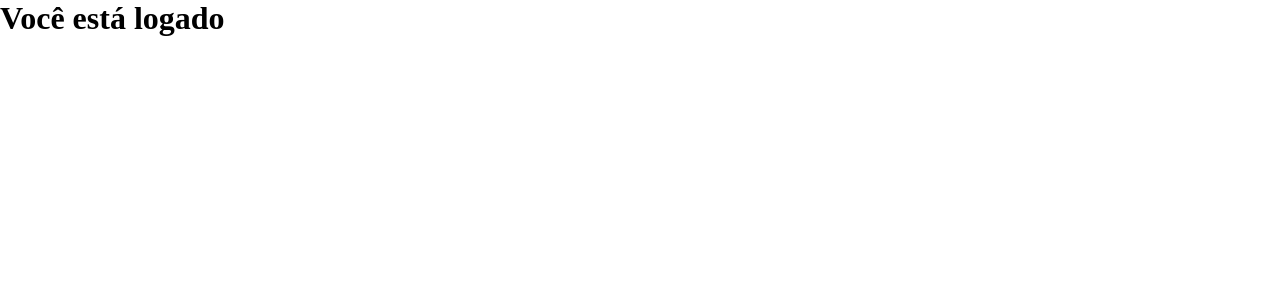
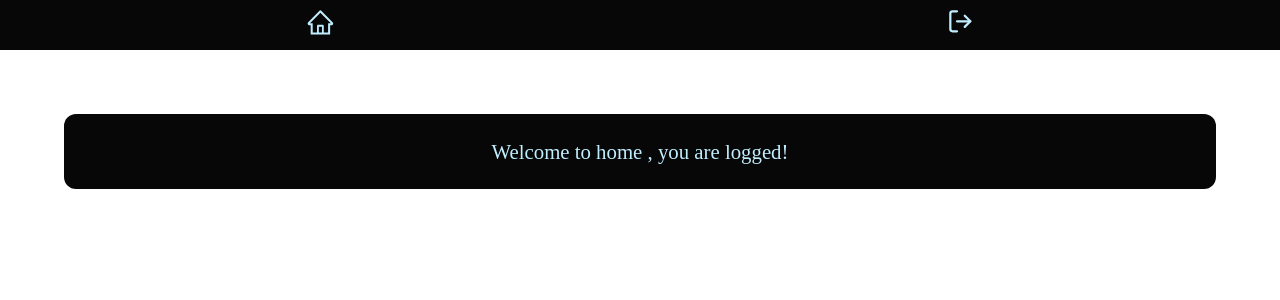
Before and after one commit to GustavoSoaresSousa/pageSignIn, a React (Create React App) app in the folder frontend/: page /home in a window 1280 px wide. Shown: the top 300 px of the page. Built offline with nearby package versions, Linux system fonts and the light colour scheme.

Commit message:
header created, redux implemented.

```diff
--- a/frontend/package.json
+++ b/frontend/package.json
@@ -3,12 +3,15 @@
   "version": "0.1.0",
   "private": true,
   "dependencies": {
+    "@reduxjs/toolkit": "^1.8.1",
     "@testing-library/jest-dom": "^5.16.4",
     "@testing-library/react": "^12.1.4",
     "@testing-library/user-event": "^13.5.0",
     "axios": "^0.26.1",
     "react": "^18.0.0",
     "react-dom": "^18.0.0",
+    "react-icons": "^4.3.1",
+    "react-redux": "^8.0.0",
     "react-router-dom": "^6.3.0",
     "react-scripts": "5.0.0",
     "redux": "^4.1.2",
--- a/frontend/src/components/header/Header.css
+++ b/frontend/src/components/header/Header.css
@@ -0,0 +1,40 @@
+.header-container {
+  height: 50px;
+  background: #070707;
+  color: #c1eeff;
+  font-size: 1.2rem;
+}
+
+.div-header-content {
+  width: 100%;
+  display: flex;
+  justify-content: space-around;
+  align-items: center;
+
+}
+
+.div-header-content div {
+  display: flex;
+  flex-direction: column;
+  align-items: center;
+
+  margin-top: 8px;
+
+  cursor: pointer;
+}
+
+.div-header-content div svg {
+  width: 1.5em;
+  height: 1.5em;
+}
+
+.div-header-content div button {
+  background: #070707;
+  color: #c1eeff;
+  cursor: pointer;
+}
+
+.div-header-content div button svg {
+  width: 2em;
+  height: 2em;
+}
--- a/frontend/src/components/header/Header.js
+++ b/frontend/src/components/header/Header.js
@@ -0,0 +1,26 @@
+import React from 'react';
+import './Header.css';
+import { AiOutlineHome } from 'react-icons/ai';
+import { FiLogOut } from 'react-icons/fi';
+
+import {Link, useNavigate} from 'react-router-dom'
+import { useDispatch } from 'react-redux';
+import { logOut } from '../../redux/userSlice'
+
+export function Header(){
+  const dispatch = useDispatch();
+  const navigate = useNavigate();
+
+  const handleLogOut = () => {
+    dispatch(logOut());
+    navigate('/login')
+  }
+  return (
+    <header className="header-container">
+      <div className="div-header-content">
+        <div><AiOutlineHome><Link to="/home"></Link></AiOutlineHome></div>
+        <div><button onClick={handleLogOut}><FiLogOut><Link to="#"></Link></FiLogOut></button></div>
+      </div>
+    </header>
+  )
+}
--- a/frontend/src/index.js
+++ b/frontend/src/index.js
@@ -1,11 +1,15 @@
 import React from 'react';
 import ReactDOM from 'react-dom';
 import App from './App';
+import { Provider } from 'react-redux'
+import store from './redux/store'
 
 
 ReactDOM.render(
   <React.StrictMode>
-    <App />
+    <Provider store={store}>
+      <App />
+    </Provider>
   </React.StrictMode>,
   document.getElementById('root')
 );
--- a/frontend/src/pages/Home.js
+++ b/frontend/src/pages/Home.js
@@ -1,7 +1,20 @@
 import React from 'react';
+import '../styles/homeStyle.css';
+import { Header } from '../components/header/Header';
+import { useSelector } from 'react-redux';
+import { useNavigate } from 'react-router-dom';
 
 export function Home() {
+  const { user } = useSelector(state => state.user);
+  //const navigate = useNavigate();
+
+  const {firstName, lastName, token} = user;
   return (
-    <h1>Você está logado</h1>
+    <div className="div-home-container">
+      <Header />
+      <div className="div-home-content" >
+        <p>Welcome to home {firstName}, you are logged!</p>
+      </div>
+    </div>
   )
 }
--- a/frontend/src/pages/Login.js
+++ b/frontend/src/pages/Login.js
@@ -1,20 +1,21 @@
-import React, {useState, useEffect} from 'react';
-
-import api  from '../services/api';
-import { useNavigate } from 'react-router-dom'
+import React, { useState, useEffect } from 'react';
+import api from '../services/api';
+import { useDispatch } from 'react-redux';
+import { useNavigate } from 'react-router-dom';
 
 import '../styles/createAccountStyle.css';
+import { changeUser } from '../redux/userSlice';
 
 const userData = {
   email: '',
   password: ''
 }
 
-export  function Login() {
+export function Login() {
   const [user, setUser] = useState(userData);
-  const [userLogged, setUserLogged] = useState({token: '', firstName: '', lastName: '',});
-
+  const [userLogged, setUserLogged] = useState({ token: '', firstName: '', lastName: ''});
   const navigate = useNavigate();
+  const dispatch = useDispatch();
 
   function handleInput(e) {
     const { value, name } = e.target;
@@ -24,22 +25,23 @@ export  function Login() {
     })
   }
 
-  async function handleSubmit(e){
+  async function handleSubmit(e) {
     e.preventDefault();
 
-    if(!user.email || !user.password) return alert('Please fill in all fields')
+    if (!user.email || !user.password) return alert('Please fill in all fields')
 
     const response = await api.post('/createAccount/login', {
       email: user.email,
       passwordVirtual: user.password
     });
     const data = response.data
-    if(response) {
+    if (response) {
       setUserLogged({
+        firstName: data.firstName,
+        lastName: data.lastName,
         token: data.token,
-        firstName: data.firstName,
-        lastName: data.lastName
       })
+      dispatch(changeUser({firstName: data.firstName, lastName: data.lastName, token: data.token}));
     }
     setUser(userData);
     navigate('/home')
@@ -52,13 +54,13 @@ export  function Login() {
           <div className="intro">
             <h3>START FOR FREE</h3>
             <h1>Login Account</h1>
-            <p>don't have an account?<a href="#">Create Account</a></p>
+            <p>don't have an account?<a href="/">Create Account</a></p>
           </div>
           <div className="form-container-login">
             <form onSubmit={handleSubmit}>
               <div className="input-group">
-                  <input type="email" placeholder="Email"  className="input" required name="email" value={user.email} onChange={handleInput} />
-                  <input type="password" placeholder="Password" className="input-password" required name="password" value={user.password} onChange={handleInput}  />
+                <input type="email" placeholder="Email" className="input" required name="email" value={user.email} onChange={handleInput} />
+                <input type="password" placeholder="Password" className="input-password" required name="password" value={user.password} onChange={handleInput} />
               </div>
               <button type="submit" className="button-create">Login in</button>
             </form>
--- /dev/null
+++ b/frontend/src/redux/store.js
@@ -0,0 +1,8 @@
+import { configureStore } from '@reduxjs/toolkit';
+import userReducer from './userSlice'
+
+export default configureStore({
+  reducer: {
+    user: userReducer,
+  }
+})
--- /dev/null
+++ b/frontend/src/redux/userSlice.js
@@ -0,0 +1,35 @@
+import { createSlice } from '@reduxjs/toolkit';
+
+export const slice = createSlice({
+  name: 'user',
+  initialState: {
+    user: {
+    firstName: '',
+    lastName: '',
+    token: '',
+    },
+    isLogged: false,
+  },
+  reducers: {
+    changeUser(state, { payload }){
+      return { ...state, isLogged: true, user:{
+        firstName: payload.firstName,
+        lastName: payload.lastName,
+        token: payload.token,
+      }}
+    },
+    logOut(state){
+      return {...state, isLogged: false,     user: {
+        firstName: '',
+        lastName: '',
+        token: '',
+        }}
+    },
+  }
+})
+
+export const {changeUser, logOut} = slice.actions;
+
+export const selectUser = state => state.user
+
+export default slice.reducer;
--- /dev/null
+++ b/frontend/src/styles/homeStyle.css
@@ -0,0 +1,21 @@
+.div-home-container {
+  height: 100vh;
+}
+
+.div-home-content{
+  display: flex;
+  flex-direction: column;
+  align-items: center;
+  justify-content: center;
+
+  height: 75px;
+
+  margin: 64px;
+
+  background: #070707;
+  color: #c1eeff;
+
+  font-size: 1.3rem;
+
+  border-radius: 12px;
+}
```
Also changed, not shown: 1 other file (tests, documents, lock files or other folders). Lines whose indentation alone changed are shown as unchanged.
